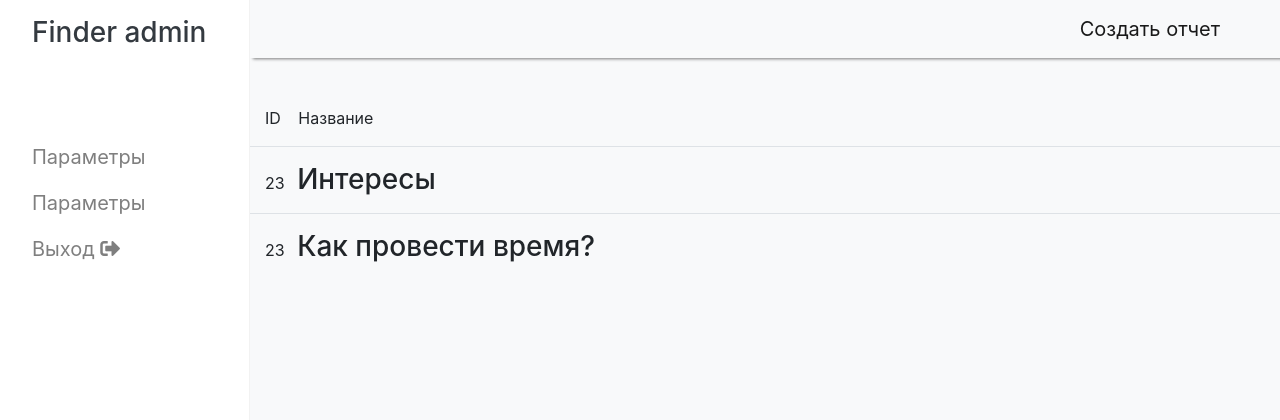
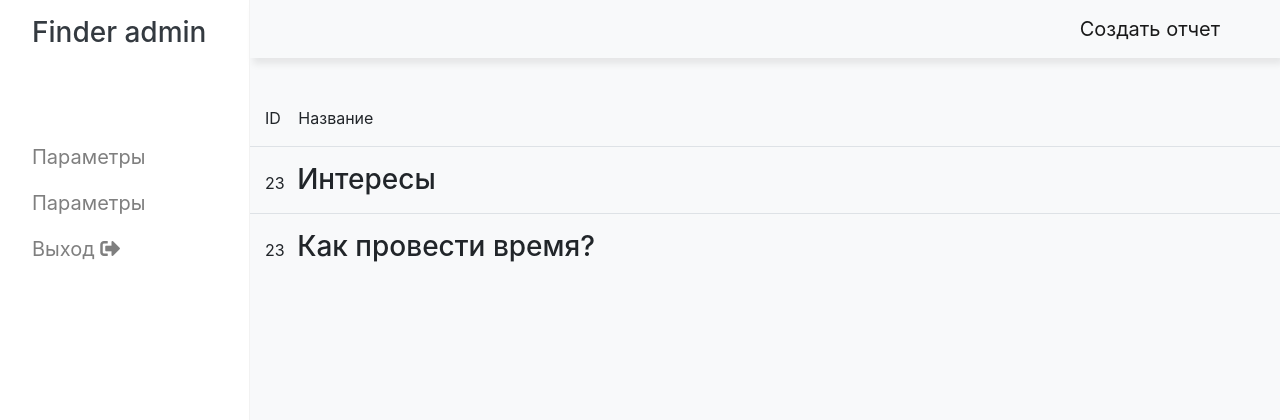
Before and after one commit to lusyio/finder-admin, a PHP site: page / in a window 1280 px wide. Shown: the top 420 px of the page. Run offline with PHP 8.4, Linux system fonts and the light colour scheme; some libraries are stand-ins or nearby versions.

Commit message:
Update style.css

```diff
--- a/style.css
+++ b/style.css
@@ -47,7 +47,7 @@
 }
 
 header{
-    box-shadow: 3px 1px 3px rgba(0,0,0,.5);
+    box-shadow: 3px 6px 7px rgba(0, 0, 0, 0.08);
     z-index: 10;
     position: relative;
 }
```
